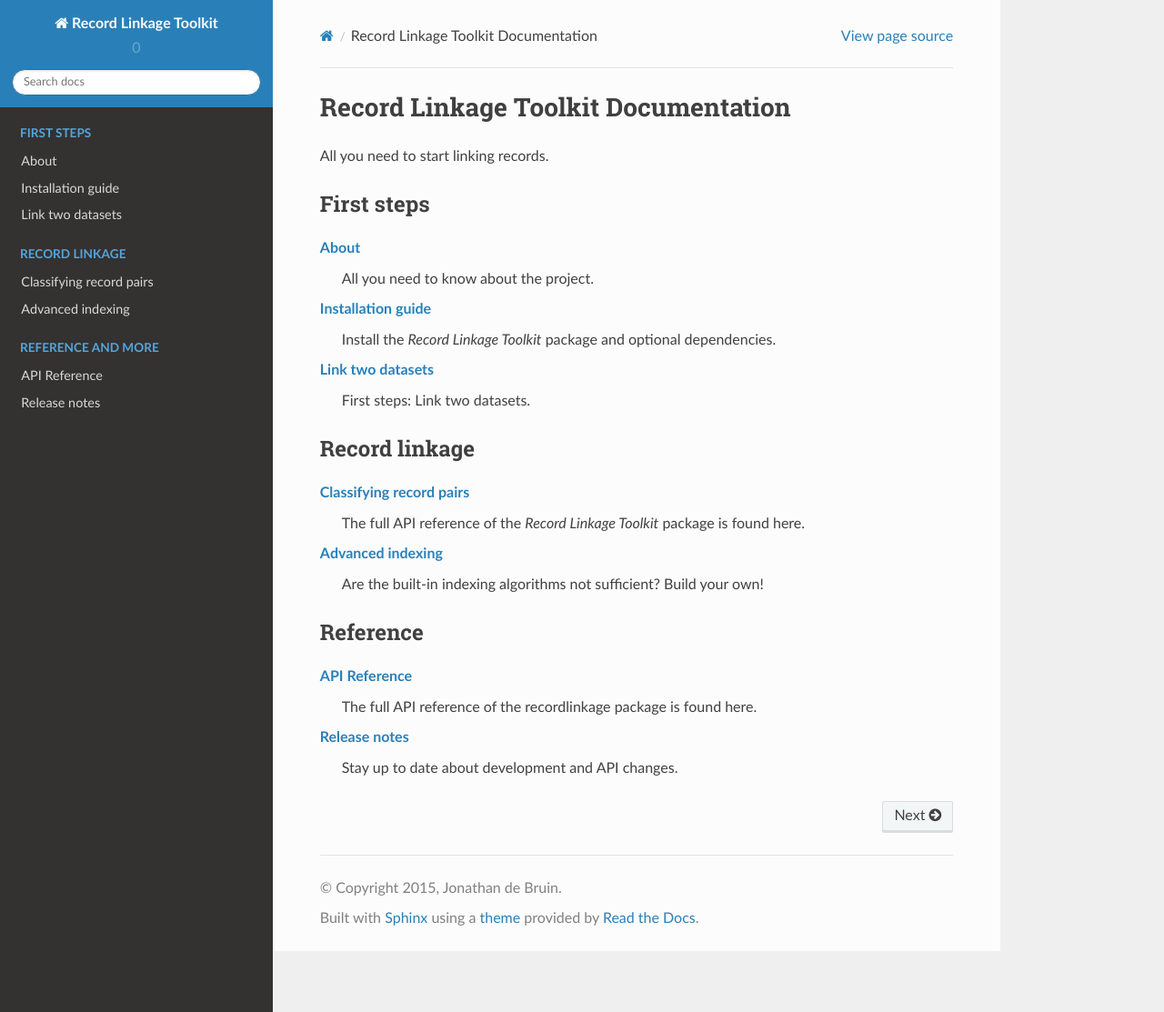
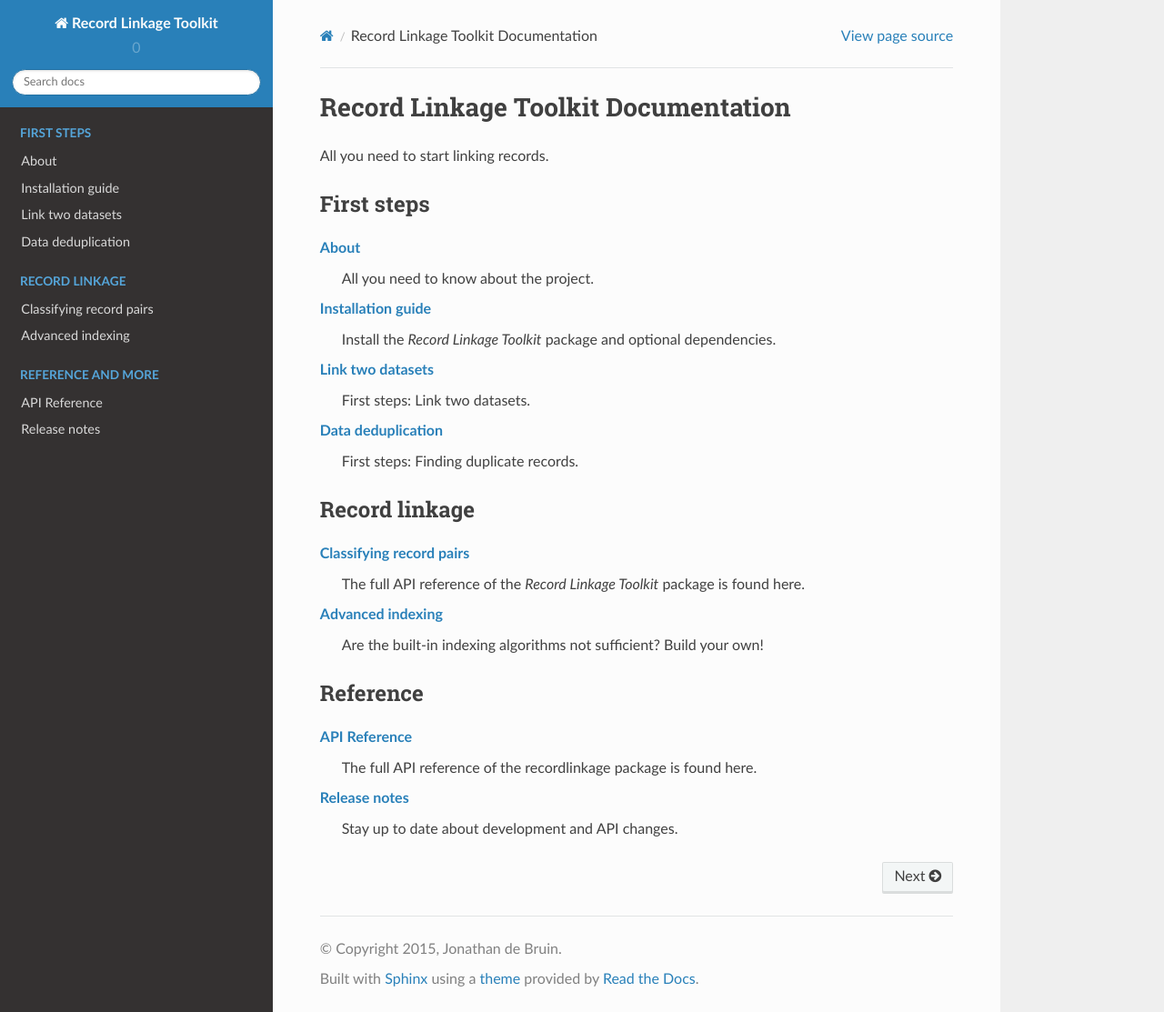
Before and after one commit to J535D165/recordlinkage, a Sphinx documentation site: the page built from docs/index.rst, in a window 1280 px wide and 1113 px high. Shown: the whole window at 91% size. Built offline with Sphinx 7.4.7 and the Read the Docs theme 2.0.0, drawn with Linux system fonts in a browser that asks for light colours.

Commit message:
Add deduplication example

```diff
--- a/docs/index.rst
+++ b/docs/index.rst
@@ -15,6 +15,7 @@ First steps
 	about
 	installation
 	notebooks/link_two_dataframes.ipynb
+	notebooks/data_deduplication.ipynb
 
 :doc:`about`
 	All you need to know about the project.
@@ -24,6 +25,9 @@ First steps
 
 :doc:`notebooks/link_two_dataframes`
 	First steps: Link two datasets.
+
+:doc:`notebooks/data_deduplication`
+	First steps: Finding duplicate records.
 
 Record linkage
 ==============
```
Also changed, not shown: docs/notebooks/data_deduplication.ipynb (added).
